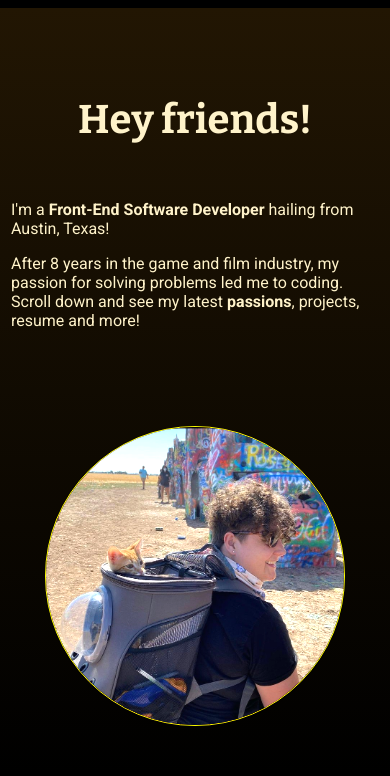
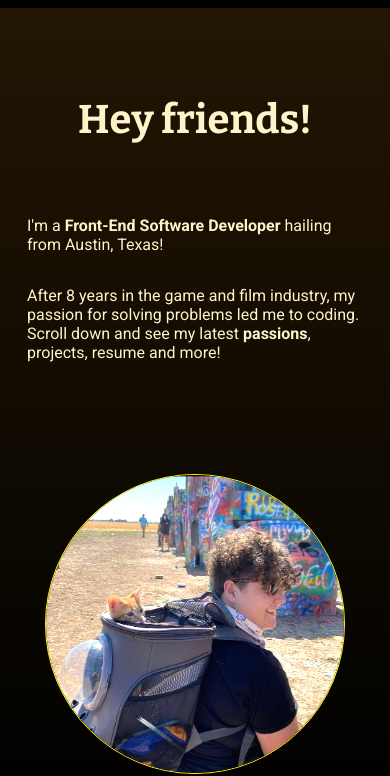
Before and after one commit to alyviaplummer-sudo/PersonalWebpage, a website: page index.html in a window 390 px wide. Shown: the part 100-876 px from the top of the page. Drawn offline with nearby package versions, Linux system fonts and the light colour scheme.

Commit message:
changed headertext margin to 2em from 1

```diff
--- a/styles.css
+++ b/styles.css
@@ -300,11 +300,11 @@ h4 {
   }
 
   .headertext {
-    margin: 1em;
+    margin: 2em;
   }
 
   .headertext2 {
-    margin: 1em;
+    margin: 2em;
   }
 
   .section_two {
```
